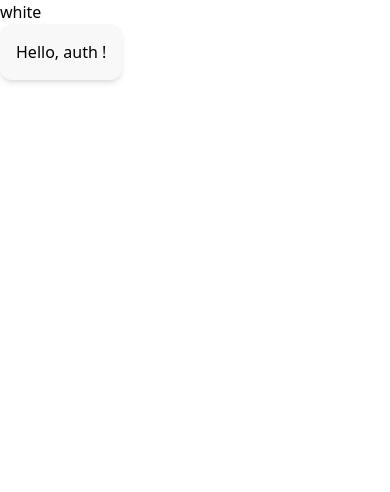
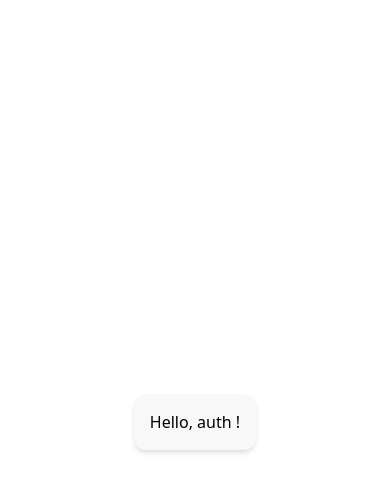
Before and after one commit to Fixeroni/Fixeroni, a React (Vite) app in the folder client/: page /artisan/auth/login in a window 390 px wide. Shown: the top 492 px of the page. Built offline with nearby package versions, Linux system fonts and the light colour scheme.

Commit message:
feat: update AuthHoverCard and AuthLayout for improved layout and responsiveness

```diff
--- a/client/src/components/shared/AuthHoverCard.tsx
+++ b/client/src/components/shared/AuthHoverCard.tsx
@@ -2,8 +2,10 @@ import { ReactNode } from "react"
 
 function AuthHoverCard({children}: {children: ReactNode}) {
   return (
-    <article className="bg-[#F8F8F8] md:p-8 p-4 shadow-md hover:shadow-xl transition duration-300 rounded-xl w-fit h-fit">
-        {children}
+    <article className="w-full absolute h-full flex flex-col justify-center items-center">
+      <article className="bg-[#F8F8F8] md:p-8 p-4 shadow-md hover:shadow-xl transition duration-300 rounded-xl w-fit h-fit">
+          {children}
+      </article>
     </article>
   )
 }
--- a/client/src/components/shared/AuthLayout.tsx
+++ b/client/src/components/shared/AuthLayout.tsx
@@ -2,7 +2,7 @@ import React, { ReactNode } from 'react'
 
 function AuthLayout({children}: {children: ReactNode}) {
   return (
-    <article className='w-full h-full relative'>
+    <article className='min-w-screen min-h-screen relative'>
       {/* Image background */}
       <article className='h-1/4'></article>
       <article className='h-3/4 bg-white'></article>
--- a/client/src/routes/artisan/auth/login/index.tsx
+++ b/client/src/routes/artisan/auth/login/index.tsx
@@ -8,7 +8,7 @@ export const Route = createFileRoute('/artisan/auth/login/')({
 
 function RouteComponent() {
   return (
-    <AuthLayout>white
+    <AuthLayout>
       <AuthHoverCard>
         <h2>Hello, auth !</h2>
       </AuthHoverCard>
```
